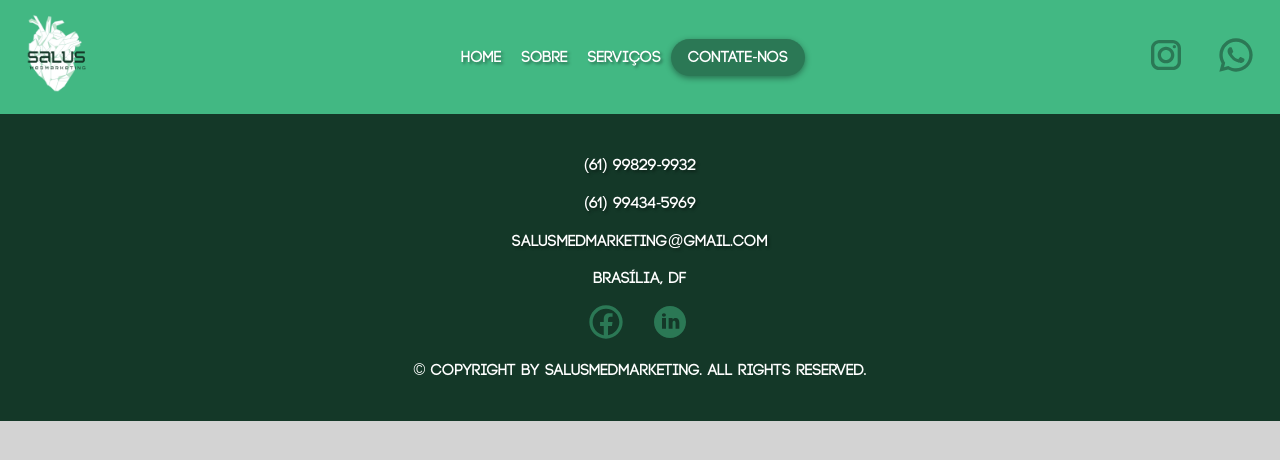
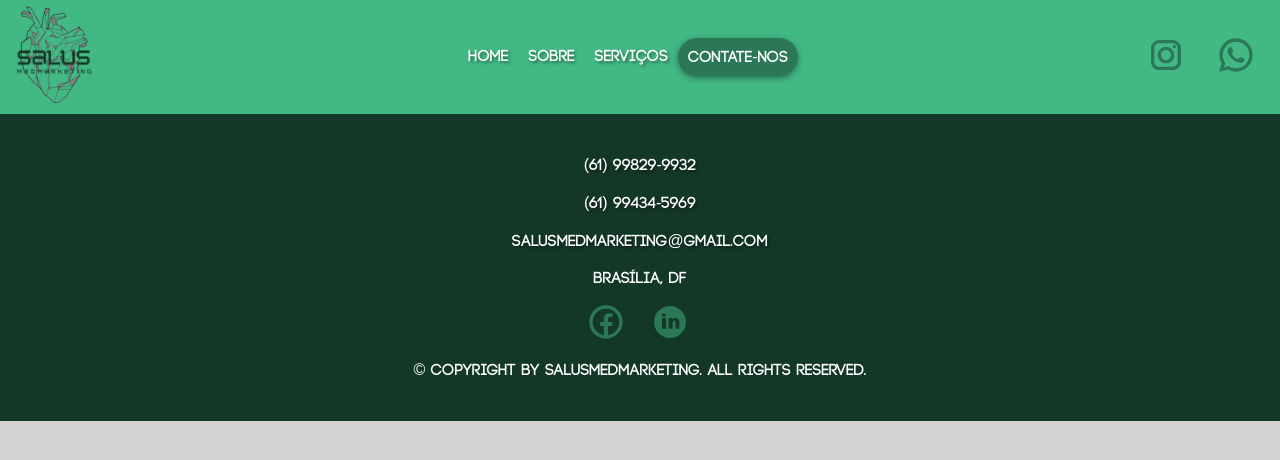
Before and after one commit to balb-0/projeto-salus, a plain HTML site: page index.html in a window 1280 px wide. Shown: the top 460 px of the page. Drawn offline with Linux system fonts and the light colour scheme.

Commit message:
att imagens

```diff
--- a/index.html
+++ b/index.html
@@ -5,19 +5,19 @@
     <meta http-equiv="X-UA-Compatible" content="IE=edge">
     <meta name="viewport" content="width=device-width, initial-scale=1.0">
     <link rel="stylesheet" href="style.css">
-    <link rel="shortcut icon" href="images/favicon.ico" type="image/x-icon">
+    <link rel="shortcut icon" href="images/favicon_site_fundoredondo.ico" type="image/x-icon">
     <title>Salus Medmarketing</title>
 </head>
 <body>
     <header class="head">
         <button aria-controls="controle" class="toggle" aria-expanded="false"  ><span class="hide">Menu</span></button>
         <nav class="navega">
-            <a href="#"><img src="images/logo.png" alt=""></a>
+            <a href="#"><img src="images/logo_cinza.png" alt=""></a>
             <ul class="lista" id="controle" data-visible="false">
                 <li class="item"><a href="#">HOME</a></li>
                 <li class="item"><a href="#">SOBRE</a></li>
                 <li class="item"><a href="#">SERVIÇOS</a></li>
-                <button class="item cta itemcta"><a href="https://api.whatsapp.com/send?phone=5561994345969&text=Ol%C3%A1!%20Gostaria%20de%20saber%20um%20pouco%20mais%20sobre%20os%20servi%C3%A7os%20de%20marketing%20da%20Salus." target="_blank" class="item">CONTATE-NOS</a></button>
+                <button class="item cta itemcta">CONTATE-NOS</button>
             </ul>
             <section>
                 <a href="https://www.instagram.com/salusmedmarketing/" target="_blank">
@@ -54,11 +54,13 @@
                 </p>
                 <div>
                     <div class="flexicons">
-                        <svg xmlns="http://www.w3.org/2000/ svg" x="0px" y="0px"
-                            width="50" height="50"
-                            viewBox="0 0 24 24" class="iconsfooter">
-                            <path d="M 12 2 C 6.4889971 2 2 6.4889971 2 12 C 2 17.511003 6.4889971 22 12 22 C 17.511003 22 22 17.511003 22 12 C 22 6.4889971 17.511003 2 12 2 z M 12 4 C 16.430123 4 20 7.5698774 20 12 C 20 16.014467 17.065322 19.313017 13.21875 19.898438 L 13.21875 14.384766 L 15.546875 14.384766 L 15.912109 12.019531 L 13.21875 12.019531 L 13.21875 10.726562 C 13.21875 9.7435625 13.538984 8.8710938 14.458984 8.8710938 L 15.935547 8.8710938 L 15.935547 6.8066406 C 15.675547 6.7716406 15.126844 6.6953125 14.089844 6.6953125 C 11.923844 6.6953125 10.654297 7.8393125 10.654297 10.445312 L 10.654297 12.019531 L 8.4277344 12.019531 L 8.4277344 14.384766 L 10.654297 14.384766 L 10.654297 19.878906 C 6.8702905 19.240845 4 15.970237 4 12 C 4 7.5698774 7.5698774 4 12 4 z"></path>
-                        </svg>
+                        <a href="https://www.facebook.com/profile.php?id=100087730813615" target="_blank">
+                            <svg xmlns="http://www.w3.org/2000/ svg" x="0px" y="0px"
+                                width="50" height="50"
+                                viewBox="0 0 24 24" class="iconsfooter">
+                                <path d="M 12 2 C 6.4889971 2 2 6.4889971 2 12 C 2 17.511003 6.4889971 22 12 22 C 17.511003 22 22 17.511003 22 12 C 22 6.4889971 17.511003 2 12 2 z M 12 4 C 16.430123 4 20 7.5698774 20 12 C 20 16.014467 17.065322 19.313017 13.21875 19.898438 L 13.21875 14.384766 L 15.546875 14.384766 L 15.912109 12.019531 L 13.21875 12.019531 L 13.21875 10.726562 C 13.21875 9.7435625 13.538984 8.8710938 14.458984 8.8710938 L 15.935547 8.8710938 L 15.935547 6.8066406 C 15.675547 6.7716406 15.126844 6.6953125 14.089844 6.6953125 C 11.923844 6.6953125 10.654297 7.8393125 10.654297 10.445312 L 10.654297 12.019531 L 8.4277344 12.019531 L 8.4277344 14.384766 L 10.654297 14.384766 L 10.654297 19.878906 C 6.8702905 19.240845 4 15.970237 4 12 C 4 7.5698774 7.5698774 4 12 4 z"></path>
+                            </svg>
+                        </a>
                         <a href="https://www.linkedin.com/in/salus-medmarketing-05776b256/" target="_blank">
                             <svg xmlns="http://www.w3.org/2000/svg" x="0px" y="0px"
                                 width="50" height="50"
--- a/style.css
+++ b/style.css
@@ -90,7 +90,8 @@ img {
     font-size: 1rem;
     box-shadow: 0px 2px 6px 0px #00000066;
     text-shadow: 0px 2px 6px 0px #00000066;
-    padding: 7px;
+    padding: 10
+    px;
 }
 
 .cta:hover {
```
Also changed, not shown: images/favicon_site_fundoredondo.ico (added), images/logo_cinza.png (added), images/salus_logo_semfundo.png (added), images/salus_logo_semfundo_branco.ico (added), images/salus_logo_semfundo_branco.png (added).
